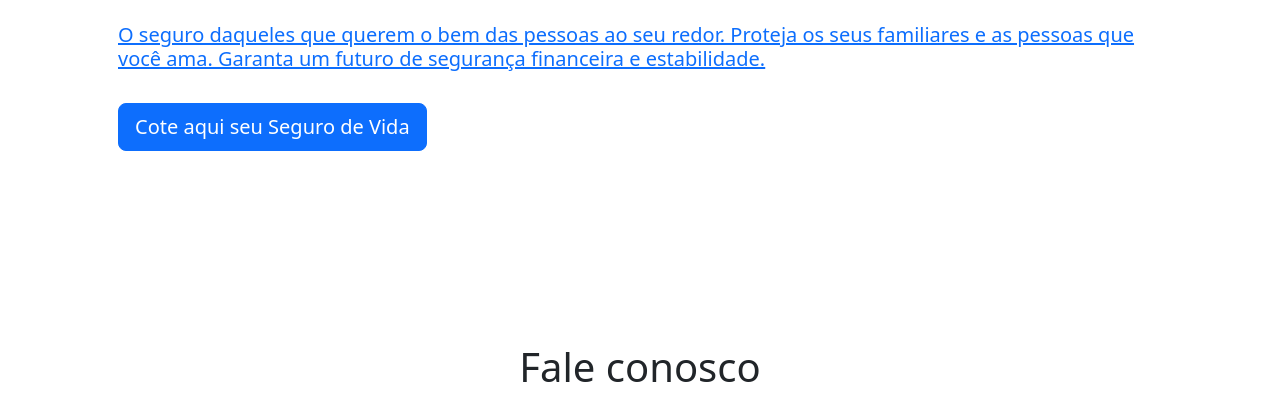
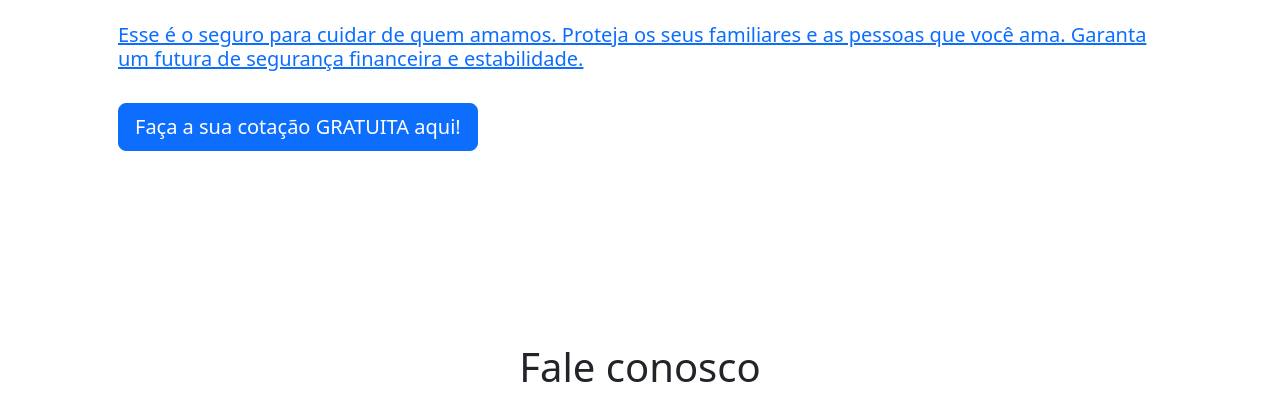
Before and after one commit to frohlichramon01/futura_hostinger, a Django app: page / in a window 1280 px wide. Shown: the part 4634-5054 px from the top of the page. Run offline with Django 4.2, Linux system fonts and the light colour scheme; parts of the project's set-up code (start-up, migrations or seed data) failed here and were passed over.

Commit message:
commit com o site deployado

```diff
--- a/futura/settings.py
+++ b/futura/settings.py
@@ -38,7 +38,7 @@ SILENCED_SYSTEM_CHECKS = ['captcha.recaptcha_test_key_error']
 # SECURITY WARNING: don't run with debug turned on in production!
 DEBUG = False
 
-ALLOWED_HOSTS = ['191.101.78.130']
+ALLOWED_HOSTS = ['191.101.78.130', '2a02:4780:13:907:0:1f8a:e11b:1', 'futuraseguros.net', 'www.futuraseguros.net']
 
 
 # Application definition
--- a/seguros/templates/seguros/pages/casa.html
+++ b/seguros/templates/seguros/pages/casa.html
@@ -18,11 +18,7 @@
 						<img src="{% static 'seguros/images/casa.jpg' %}" style="width: 320px"/>
 					</div>
 					<div class="container">
-						<p>Nosso lar reflete a nossa personalidade.
-                            Cuidar do lugar em que você mora é se
-                            cuidar de si mesmo. Faça do seu lar um
-                            local seguro, no qual você possa ser
-                            você mesmo, sem se preocupar com o inesperado.</p>
+						<p>Nosso cantinho reflete a nossa personalidade. Cuidar do lugar onde moramos é cuidar de nós mesmos. Faça do seu lar um refúgio de segurança e proteção, no qual você possa ser você mesmo, sem se preocupar com o inesperado.</p>
                             <br>
                             <h4>Preencha os dados abaixo, para que um dos nossos corretores entre em contato:</h4>
 					</div>
--- a/seguros/templates/seguros/pages/empresa.html
+++ b/seguros/templates/seguros/pages/empresa.html
@@ -18,11 +18,7 @@
 						<img src="{% static 'seguros/images/empresa.jpg' %}" style="width: 320px"/>
 					</div>
 					<div class="container">
-						<p>Sua empresa focando a energia e os
-                            recursos no que realmente importa.
-                            Gere valor protegido contra o caos
-                            e o inesperado. Aqueles que cuidam
-                            do que têm podem assumir mais riscos.</p>
+						<p>Tranquilidade no trabalho é fundamental. Sua empresa deve investir tempo, energia e recursos no que realmente importa. Proteja a sua empresa. Aqueles que cuidam do que têm podem assumir mais riscos.</p>
                             <br>
                             <h4>Preencha os dados abaixo, para que um dos nossos corretores entre em contato:</h4>
 					</div>
--- a/seguros/templates/seguros/pages/home.html
+++ b/seguros/templates/seguros/pages/home.html
@@ -40,7 +40,7 @@
                     é o que todos queremos.
                     Seu carro protegido e garantido, esse é o nosso objetivo.</h5>
                     <br>
-                <button type="button" class="btn btn-primary btn-lg">Cote aqui seu Seguro Veicular</button>
+                <button type="button" class="btn btn-primary btn-lg">Faça a sua cotação GRATUITA aqui!</button>
 
             </div>
 
@@ -56,13 +56,9 @@
                     <img src="{% static 'seguros/images/image_residencial.jpg' %}" style="height:300px">
                 </div>
                 <br>
-                <h5>Nosso lar reflete a nossa personalidade.
-                    Cuidar do lugar em que você mora é se
-                    cuidar de si mesmo. Faça do seu lar um
-                    local seguro, no qual você possa ser
-                    você mesmo, sem se preocupar com o inesperado.</h5>
+                <h5>Nosso cantinho reflete a nossa personalidade. Cuidar do lugar onde moramos é cuidar de nós mesmos. Faça do seu lar um refúgio de segurança e proteção, no qual você possa ser você mesmo, sem se preocupar com o inesperado.</h5>
                     <br>
-                    <button type="button" class="btn btn-primary btn-lg">Cote aqui seu Seguro Residencial</button>
+                    <button type="button" class="btn btn-primary btn-lg">Faça a sua cotação GRATUITA aqui!</button>
 
                 </div>
         </a>
@@ -77,11 +73,9 @@
                     <img src="{% static 'seguros/images/image_empresarial.jpg' %}" style="height:500px">
                 </div>
                 <br>
-                <h5>Sua empresa focando a energia e os recursos no que realmente importa.
-                    Gere valor protegido contra o caos e o inesperado.
-                    Aqueles que cuidam do que têm podem assumir mais riscos.</h5>
+                <h5>Tranquilidade no trabalho é fundamental. Sua empresa deve investir tempo, energia e recursos no que realmente importa. Proteja a sua empresa. Aqueles que cuidam do que têm podem assumir mais riscos.</h5>
                     <br>
-                    <button type="button" class="btn btn-primary btn-lg">Cote aqui seu Seguro Empresarial</button>
+                    <button type="button" class="btn btn-primary btn-lg">Faça a sua cotação GRATUITA aqui!</button>
 
                 </div>
         </a>
@@ -96,12 +90,9 @@
                     <img src="{% static 'seguros/images/image_viagem.jpg' %}" style="height:500px">
                 </div>
                 <br>
-                <h5>O seguro de quem quer se livrar das preocupações e só aproveitar.
-                    A novidade pode trazer alguns riscos inesperados.
-                    Por isso, queremos que a sua energia seja gasta naquilo que realmente importe.
-                    Aproveite sua estadia enquanto cuidamos da sua segurança.</h5>
+                <h5>Viajar é uma das melhores coisas do mundo! E temos o seguro que vai te deixar tranquilo para curtir sem se preocupar com o inesperado. Aproveita a sua viagem enquanto nós cuidamos da sua segurança.</h5>
                     <br>
-                    <button type="button" class="btn btn-primary btn-lg">Cote aqui seu Seguro Viagem</button>
+                    <button type="button" class="btn btn-primary btn-lg">Faça a sua cotação GRATUITA aqui!</button>
 
                 </div>
         </a>
@@ -116,11 +107,9 @@
                         <img src="{% static 'seguros/images/image_vida.jpg' %}" style="height:500px">
                     </div>
                 <br>
-                <h5>O seguro daqueles que querem o bem das pessoas ao seu redor.
-                    Proteja os seus familiares e as pessoas que você ama.
-                    Garanta um futuro de segurança financeira e estabilidade.</h5>
+                <h5>Esse é o seguro para cuidar de quem amamos. Proteja os seus familiares e as pessoas que você ama. Garanta um futura de segurança financeira e estabilidade.</h5>
                     <br>
-                    <button type="button" class="btn btn-primary btn-lg">Cote aqui seu Seguro de Vida</button>
+                    <button type="button" class="btn btn-primary btn-lg">Faça a sua cotação GRATUITA aqui!</button>
 
                 </div>
         </a>
--- a/seguros/templates/seguros/pages/viagem.html
+++ b/seguros/templates/seguros/pages/viagem.html
@@ -18,11 +18,7 @@
 						<img src="{% static 'seguros/images/viagem.jpg' %}" style="width: 320px"/>
 					</div>
 					<div class="container">
-						<p>O seguro de quem quer se livrar das preocupações e
-							só aproveitar. A novidade pode trazer alguns riscos
-							inesperados. Por isso, queremos que a sua energia
-							seja gasta naquilo que realmente importe.
-							Aproveite sua estadia enquanto cuidamos da sua segurança.</p>
+						<p>Viajar é uma das melhores coisas do mundo! E temos o seguro que vai te deixar tranquilo para curtir sem se preocupar com o inesperado. Aproveita a sua viagem enquanto nós cuidamos da sua segurança.</p>
 							<br>
 							<h4>Preencha os dados abaixo, para que um dos nossos corretores entre em contato:</h4>
 					</div>
--- a/seguros/templates/seguros/pages/vida.html
+++ b/seguros/templates/seguros/pages/vida.html
@@ -18,10 +18,7 @@
 						<img src="{% static 'seguros/images/vida.jpg' %}" style="width: 320px"/>
 					</div>
 					<div class="container">
-						<p>O seguro daqueles que querem o bem das
-                            pessoas ao seu redor. Proteja os seus
-                            familiares e as pessoas que você ama.
-                            Garanta um futuro de segurança financeira e estabilidade.</p>
+						<p>Esse é o seguro para cuidar de quem amamos. Proteja os seus familiares e as pessoas que você ama. Garanta um futuro de segurança financeira e estabilidade.</p>
                             <br>
                             <h4>Preencha os dados abaixo, para que um dos nossos corretores entre em contato:</h4>
 					</div>
```
